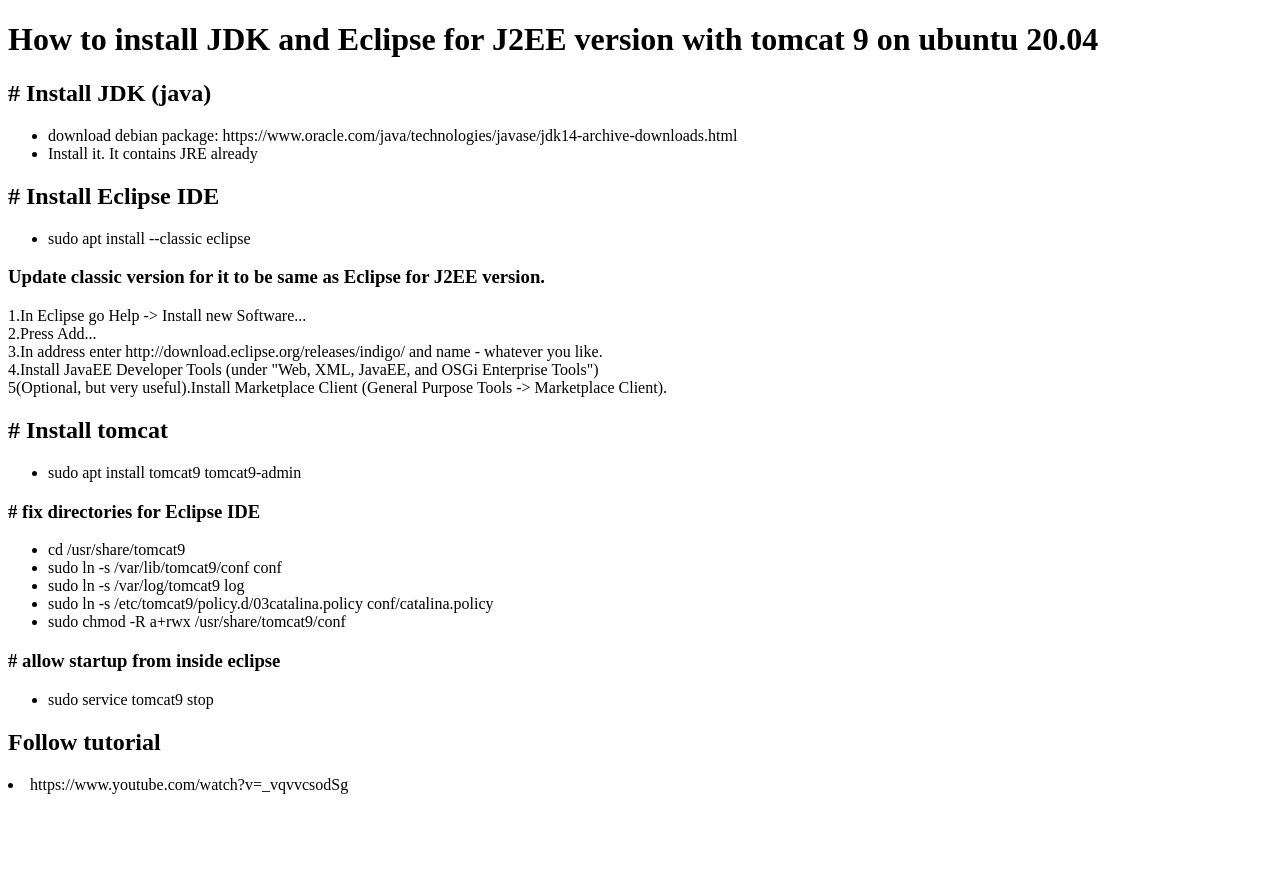
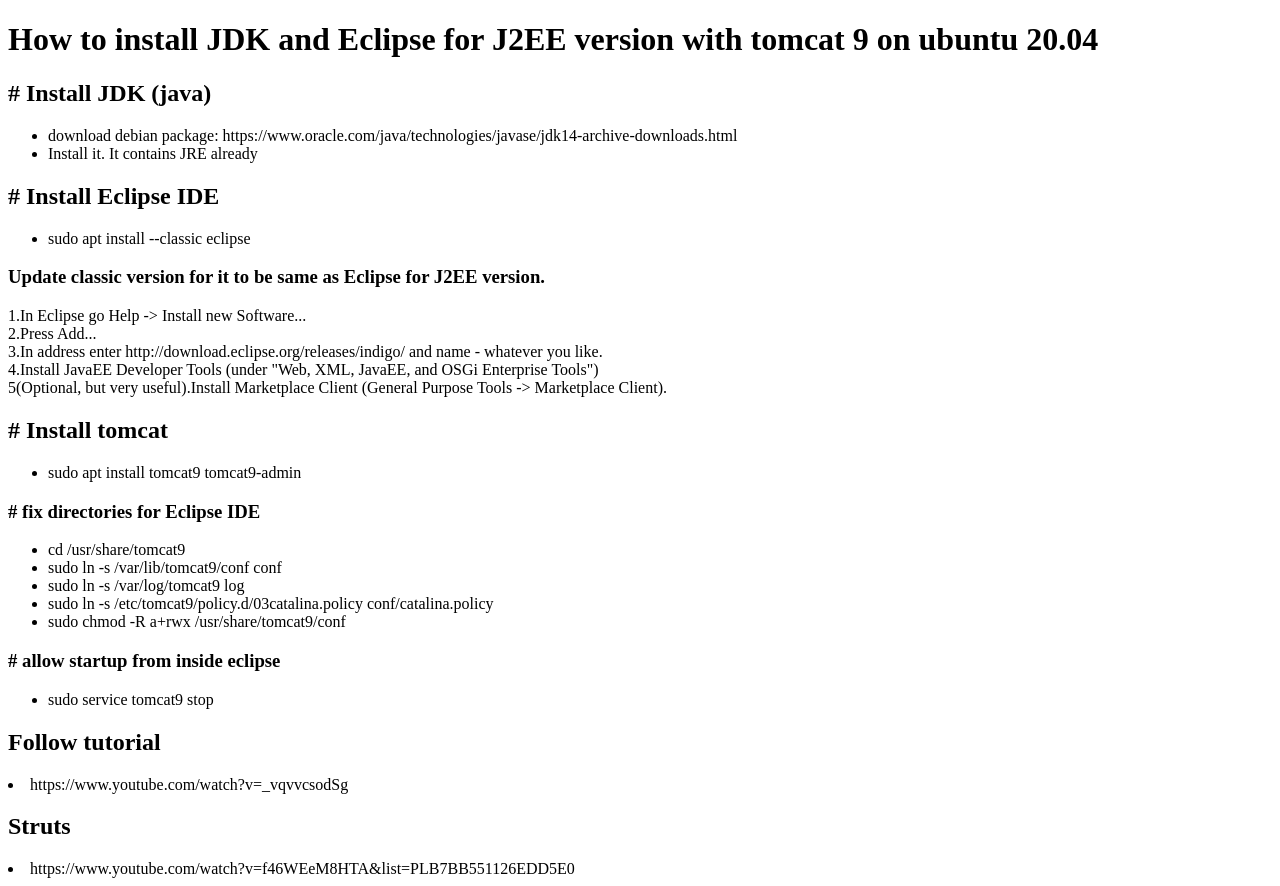
Before and after one commit to leohersant/J2EEInstallation, a plain HTML site: page WebContent/index.html in a window 1280 px wide. Before the commit the page ends 802 px from the top, so only its background shows below. Drawn offline with Linux system fonts and the light colour scheme.

Commit message:
Struts 2 tutorial

```diff
--- a/WebContent/index.html
+++ b/WebContent/index.html
@@ -52,5 +52,8 @@
 
 	<h2>Follow tutorial</h2>
 	<li>https://www.youtube.com/watch?v=_vqvvcsodSg</li>
+
+	<h2>Struts</h2>
+	<li>https://www.youtube.com/watch?v=f46WEeM8HTA&list=PLB7BB551126EDD5E0</li>
 </body>
 </html>
```
